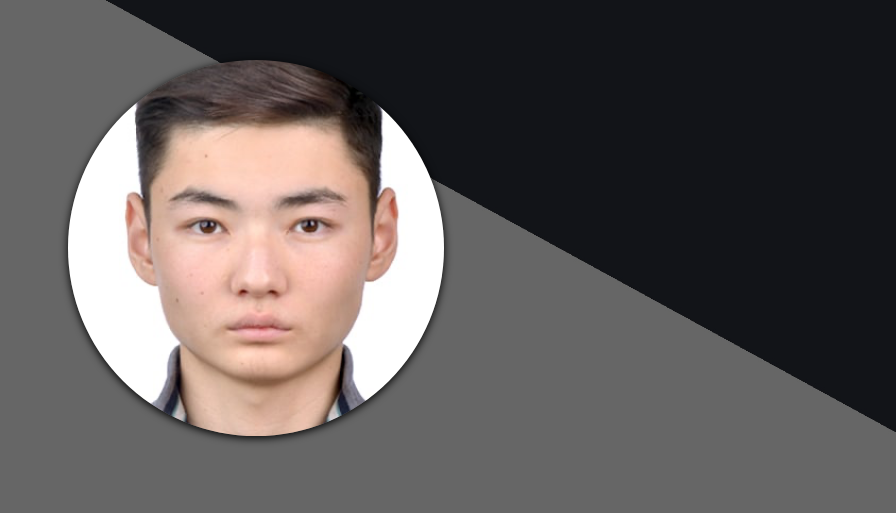
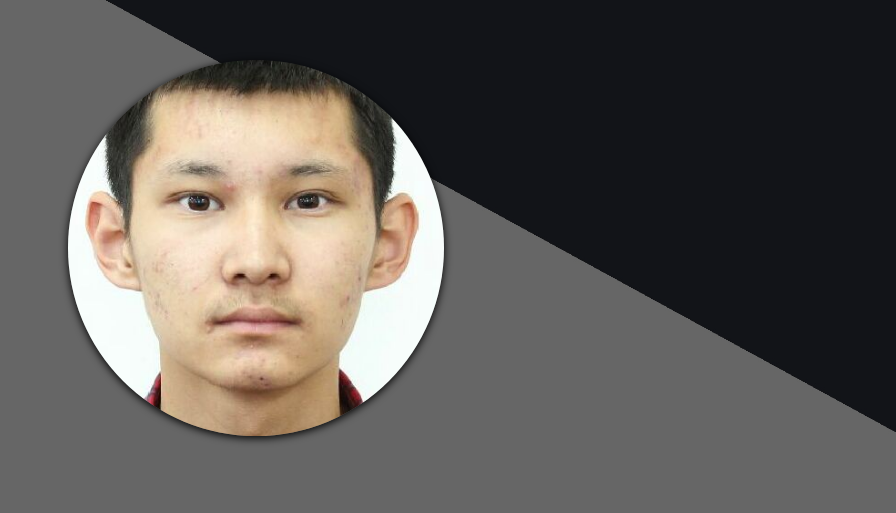
Before and after one commit to aitudorm/serikbaev_a, a plain HTML site: page index.html in a window 1280 px wide. Shown: the top 513 px of the page, without its empty margins (384-1280 px from the left). Drawn offline with nearby package versions, Linux system fonts and the light colour scheme.

Commit message:
Update index.html

```diff
--- a/index.html
+++ b/index.html
@@ -34,7 +34,7 @@
 
                 <!-- 3x4 Photo  -->
 
-        <img src="images/bekzhan.png" alt="" class="u-image u-image-circle u-image-1" data-animation-name="fadeIn" data-animation-duration="1000" data-animation-delay="0">
+        <img src="images/azat.jpg" alt="" class="u-image u-image-circle u-image-1" data-animation-name="fadeIn" data-animation-duration="1000" data-animation-delay="0">
         <h2 class="u-custom-font u-font-montserrat u-text u-text-1" data-animation-name="fadeIn" data-animation-duration="1000"
         data-animation-delay="0" data-animation-direction="">Серікбаев &nbsp;<br>Азат
         </h2>
```
